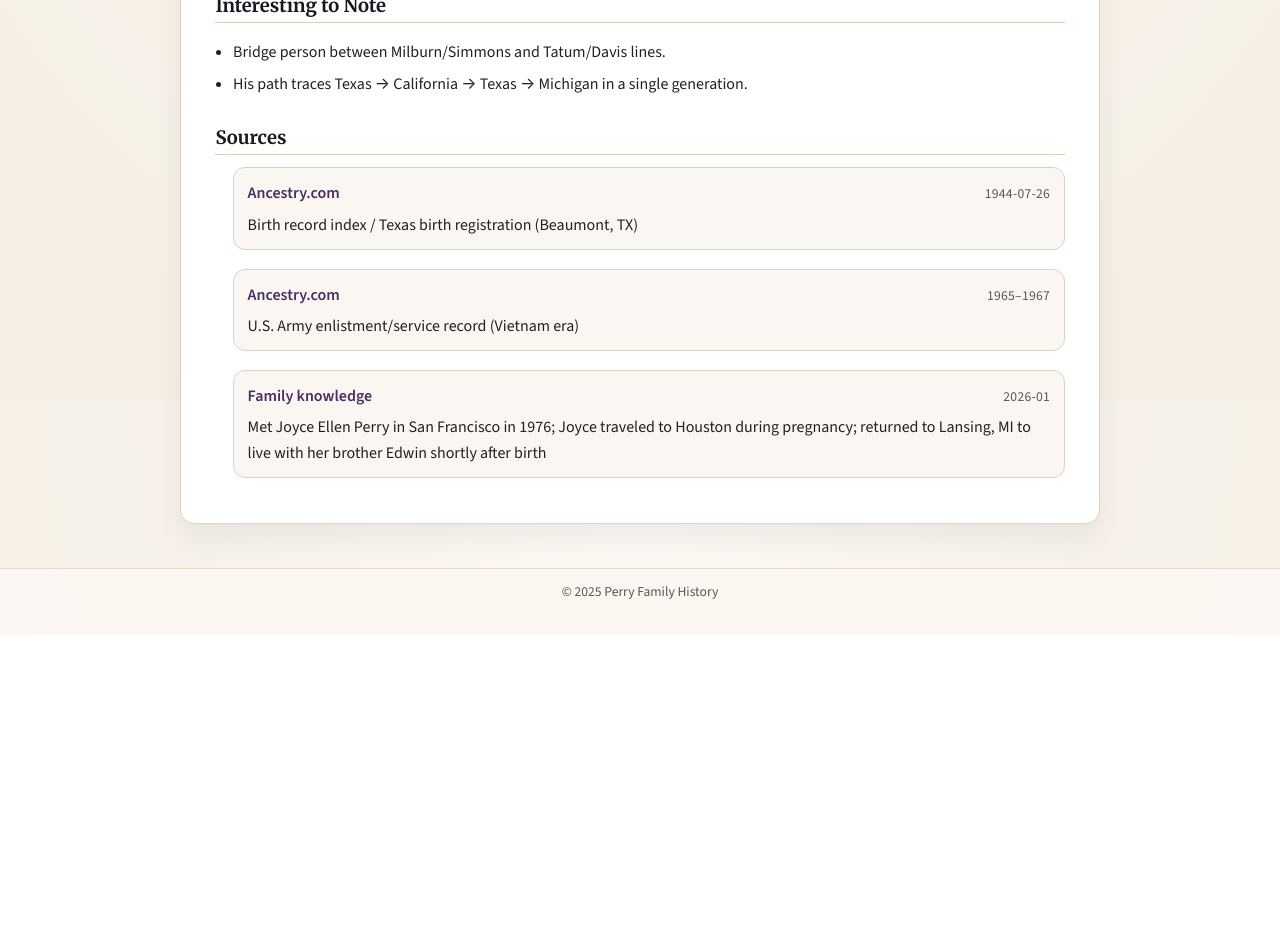
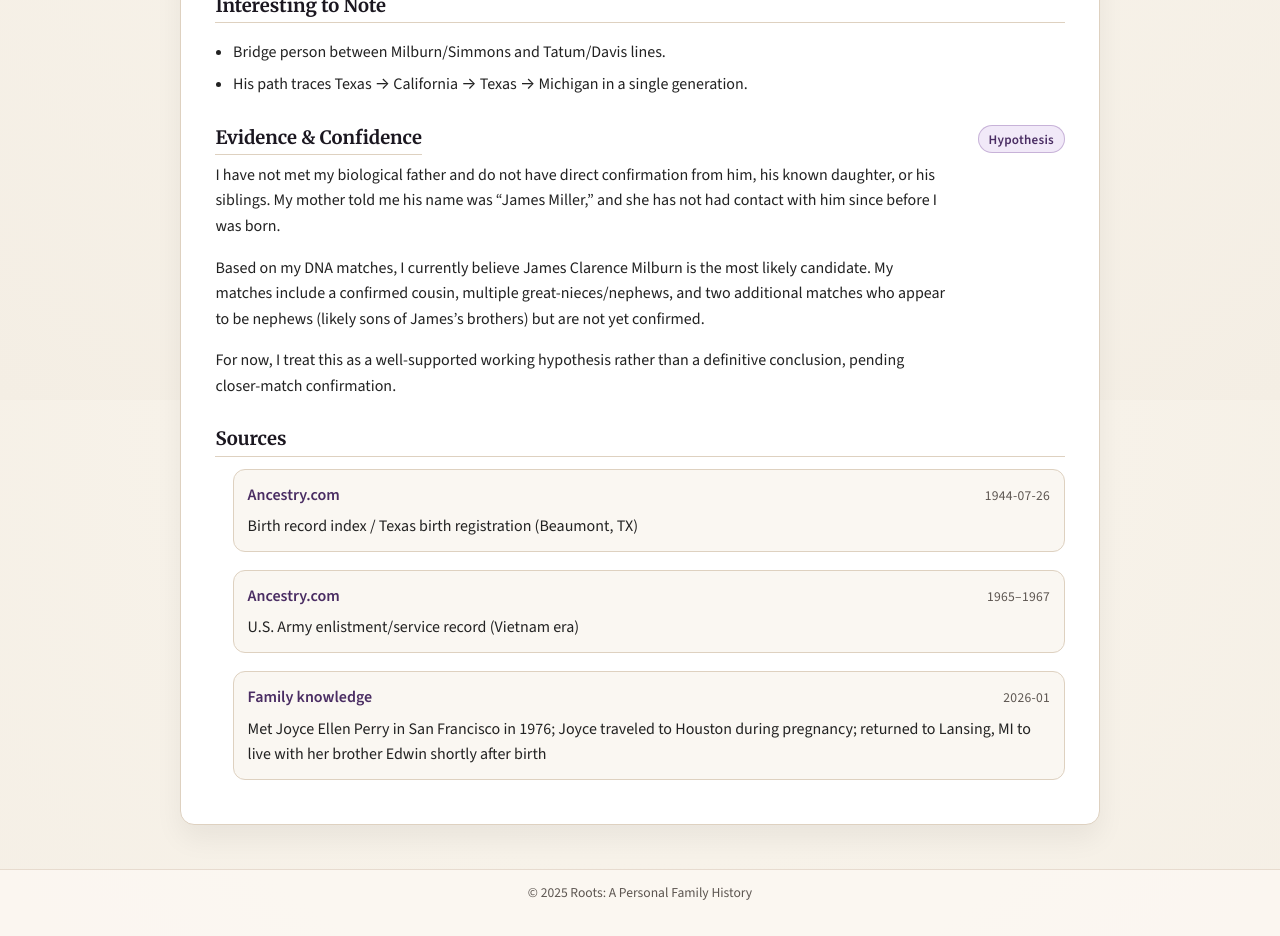
Before and after one commit to skperry99/perry-family-history, a React (Vite) app: page /ancestor/james-clarence-milburn in a window 1280 px wide. Shown: the part 1200-2136 px from the top of the page. Before the commit the page ends 1835 px from the top, so only its background shows below. Built offline with nearby package versions, Linux system fonts and the light colour scheme.

Commit message:
Rename site to Roots; add evidence/confidence note support and confidence badge styling for evidence notes

```diff
--- a/index.html
+++ b/index.html
@@ -3,7 +3,11 @@
   <head>
     <meta charset="UTF-8" />
     <meta name="viewport" content="width=device-width, initial-scale=1.0" />
-    <title>perry-family-history</title>
+    <title>Roots: A Personal Family History</title>
+    <meta
+      name="description"
+      content="A personal family history project with story-forward ancestor pages, sources, and DNA-informed research notes."
+    />
   </head>
   <body>
     <div id="root"></div>
--- a/src/components/Layout.jsx
+++ b/src/components/Layout.jsx
@@ -8,8 +8,8 @@ export default function Layout({ children }) {
           <div className="site-header-inner">
             <div className="brand">
               <Link to="/">
-                Perry Family History
-                <span>Milburn · Simmons · Tatum and beyond</span>
+                Roots: A Personal Family History
+                <span>Stories, records, and DNA clues</span>
               </Link>
             </div>
 
@@ -29,7 +29,7 @@ export default function Layout({ children }) {
 
       <footer className="site-footer">
         <div>
-          <p>© {new Date().getFullYear()} Perry Family History</p>
+          <p>© {new Date().getFullYear()} Roots: A Personal Family History</p>
         </div>
       </footer>
     </div>
--- a/src/data/ancestors.js
+++ b/src/data/ancestors.js
@@ -26,6 +26,16 @@ export const ancestors = [
       "Bridge person between Milburn/Simmons and Tatum/Davis lines.",
       "His path traces Texas → California → Texas → Michigan in a single generation.",
     ],
+    researchNotes: [
+      "I have not met my biological father and do not have direct confirmation from him, his known daughter, or his siblings. My mother told me his name was “James Miller,” and she has not had contact with him since before I was born.",
+      "Based on my DNA matches, I currently believe James Clarence Milburn is the most likely candidate. My matches include a confirmed cousin, multiple great-nieces/nephews, and two additional matches who appear to be nephews (likely sons of James’s brothers) but are not yet confirmed.",
+      "For now, I treat this as a well-supported working hypothesis rather than a definitive conclusion, pending closer-match confirmation.",
+    ],
+    confidenceBadge: {
+      text: "Hypothesis",
+      variant: "hypothesis",
+    },
+
     sources: [
       {
         label: "Ancestry.com",
--- a/src/index.css
+++ b/src/index.css
@@ -478,6 +478,68 @@ ul {
   max-width: 46rem;
 }
 
+/* --- Section title row + badges ------------------------------------ */
+
+.section-title-row {
+  display: flex;
+  align-items: baseline;
+  justify-content: space-between;
+  gap: 0.75rem;
+}
+
+.section-title-row h2 {
+  margin: 0;
+}
+
+/* Small, elegant pill badge */
+.badge {
+  display: inline-flex;
+  align-items: center;
+  gap: 0.35rem;
+  padding: 0.18rem 0.6rem;
+  border-radius: 999px;
+  font-size: 0.82rem;
+  font-weight: 700;
+  letter-spacing: 0.02em;
+  border: 1px solid var(--border-subtle);
+  background: rgba(240, 231, 217, 0.45);
+  color: var(--text-muted);
+  white-space: nowrap;
+}
+
+/* Variants */
+.badge--hypothesis {
+  border-color: rgba(122, 75, 155, 0.35);
+  background: rgba(229, 215, 243, 0.55);
+  color: var(--accent-dark);
+}
+
+.badge--documented {
+  border-color: rgba(60, 120, 80, 0.35);
+  background: rgba(210, 240, 220, 0.55);
+  color: #1f5c3a;
+}
+
+.badge--dna {
+  border-color: rgba(20, 90, 140, 0.35);
+  background: rgba(210, 235, 250, 0.6);
+  color: #0f4a73;
+}
+
+.badge--neutral {
+  border-color: var(--border-subtle);
+  background: rgba(240, 231, 217, 0.45);
+  color: var(--text-muted);
+}
+
+/* On small screens, keep it tidy */
+@media (max-width: 520px) {
+  .section-title-row {
+    align-items: flex-start;
+    flex-direction: column;
+  }
+}
+
 /* --- Sources -------------------------------------------------------- */
 
 .sources-list {
--- a/src/pages/AncestorPage.jsx
+++ b/src/pages/AncestorPage.jsx
@@ -67,6 +67,26 @@ export default function AncestorPage() {
           </ul>
         </section>
       )}
+      {ancestor.researchNotes && ancestor.researchNotes.length > 0 && (
+        <section>
+          <div className="section-title-row">
+            <h2>Evidence & Confidence</h2>
+
+            {ancestor.confidenceBadge?.text ? (
+              <span
+                className={`badge badge--${ancestor.confidenceBadge.variant || "neutral"}`}
+                title="This label reflects the current confidence level based on available evidence."
+              >
+                {ancestor.confidenceBadge.text}
+              </span>
+            ) : null}
+          </div>
+
+          {ancestor.researchNotes.map((para, idx) => (
+            <p key={idx}>{para}</p>
+          ))}
+        </section>
+      )}
       {ancestor.sources && ancestor.sources.length > 0 && (
         <section>
           <h2>Sources</h2>
```
Also changed, not shown: 1 other file (tests, documents, lock files or other folders).
